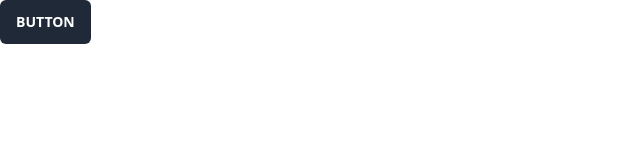
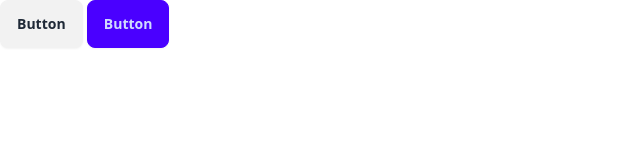
Before and after one commit to JayP2493/AlgoCamp_TodoList_VanilaJS, a website: page Index.html in a window 1280 px wide. Shown: the whole page, without its empty margins (0-640 px from the left). Drawn offline with Linux system fonts and the light colour scheme.

Commit message:
Check daisy Ui

```diff
--- a/Index.html
+++ b/Index.html
@@ -7,9 +7,7 @@
     <link href="./dist/output.css" rel="stylesheet">
 </head>
 <body>
-    <button
-  class="inline-block cursor-pointer rounded-md bg-gray-800 px-4 py-3 text-center text-sm font-semibold uppercase text-white transition duration-200 ease-in-out hover:bg-gray-900">
-  Button
-</button>
+<button class="btn">Button</button>
+<button class="btn btn-primary">Button</button>
 </body>
 </html>
```
Also changed, not shown: dist/output.css.
